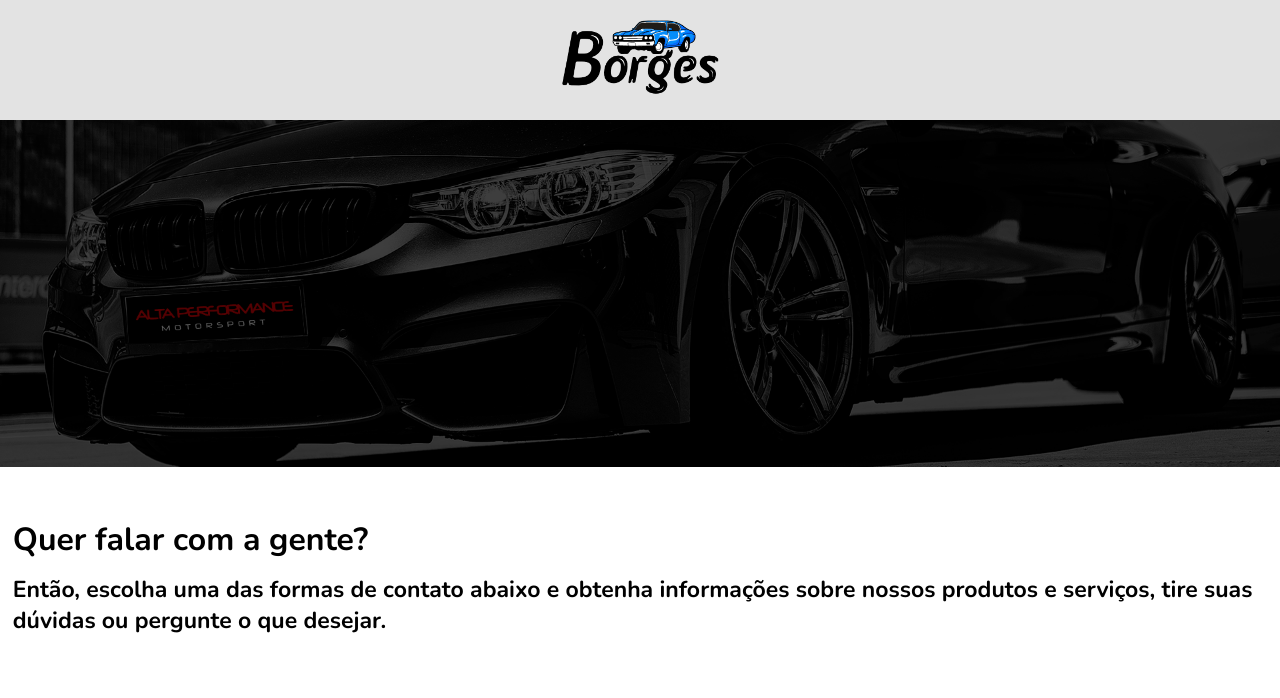
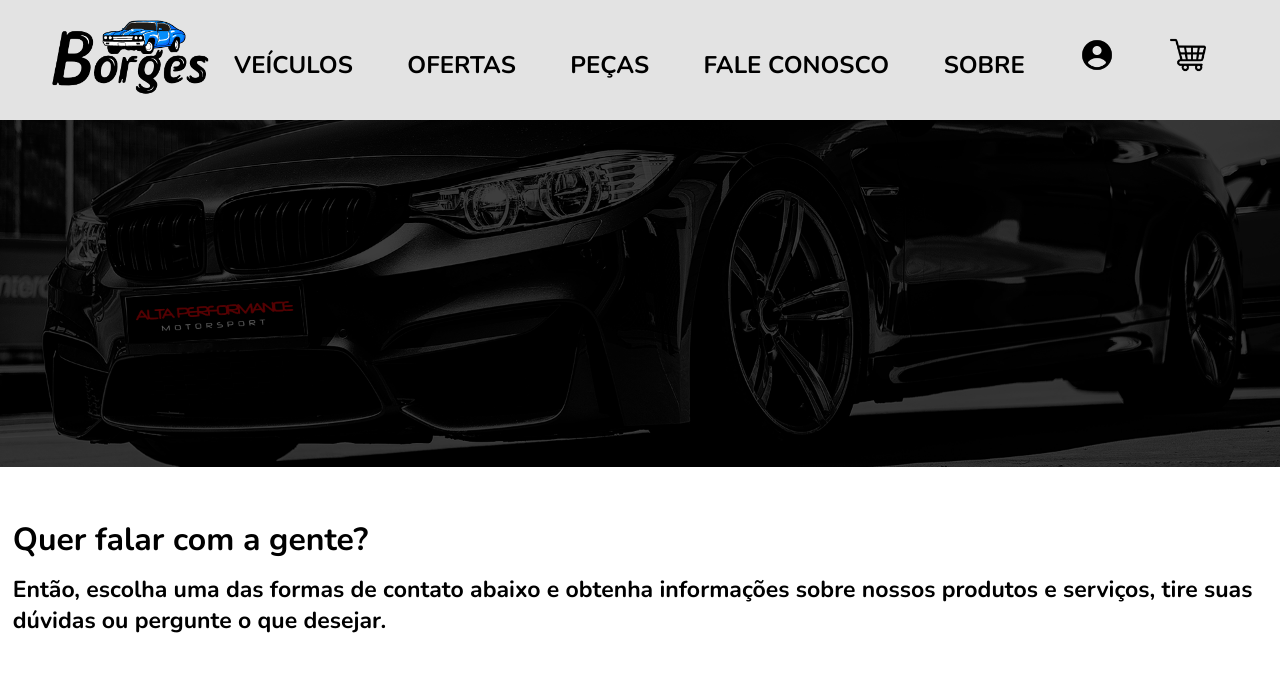
Before and after one commit to MattheusAlvesGois/pdb, a plain HTML site: page contato.html in a window 1280 px wide. Shown: the top 698 px of the page. Drawn offline with nearby package versions, Linux system fonts and the light colour scheme.

Commit message:
Update contato.html

```diff
--- a/contato.html
+++ b/contato.html
@@ -12,11 +12,48 @@
     <title>Borges Car</title>
 </head>
 <body>
-<nav>
-    <a href="home.html">
-        <span><img src="./img/borgeslogo.png" class="logoborges2"></span>
-    </a>
-</nav>
+    <nav class="menu">
+        <a href="home.html">
+            <span><img src="./img/borgeslogo.png" class="logoborges2"></span>
+        </a>
+        <ul>
+            <li class="itens">
+                <a href="./veiculos.html">
+                    VEÍCULOS
+                </a>
+            </li>
+            <li class="itens">
+                <a href="./ofertas.html">
+                    OFERTAS
+                </a>
+            </li>
+            <li class="itens">
+                <a href="./pecas.html">
+                    PEÇAS
+                </a>
+            </li>
+            <li class="itens">
+                <a href="./contato.html">
+                    FALE CONOSCO
+                </a>
+            </li>
+            <li class="itens">
+                <a href="./sobre.html">
+                    SOBRE
+                </a>
+            </li>
+            <li>
+                <a href="./perfil.html">
+                    <span><img src="./img/perfil.png" class="perfil"></span>
+                </a>
+            </li>
+            <li>
+                <a href="./carrinho.html">
+                    <span><img src="./img/compras.png" class="compras"></span>
+                </a>
+            </li>
+        </ul>
+    </nav>
 <main>
     <div class="banner">
         <img class="img" src="./img/carro2.png">
```
